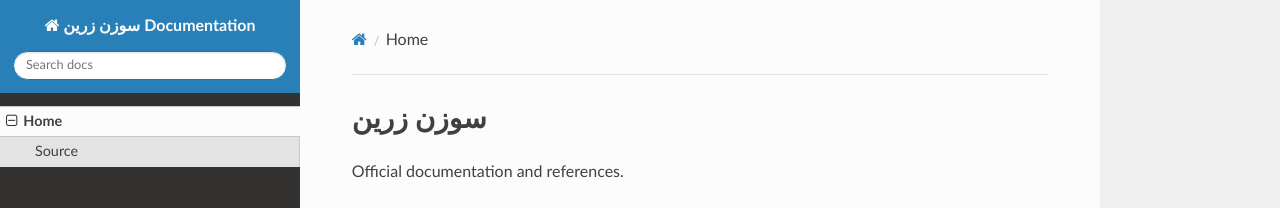
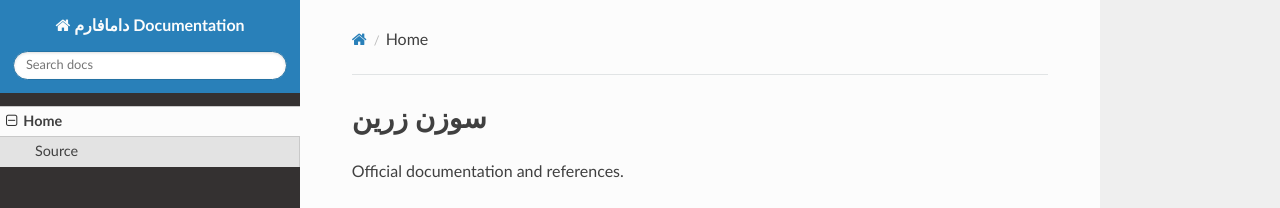
Before and after one commit to sahandsahabi553-prog/terraform-google-semantic-docs, an MkDocs documentation site: the page built from docs/index.md, in a window 1280 px wide. Shown: the top 208 px of the page. Built offline with MkDocs 1.6.1, drawn with Linux system fonts in a browser that asks for light colours; nearby versions of some CDN libraries.

```diff
--- a/mkdocs.yml
+++ b/mkdocs.yml
@@ -1,4 +1,4 @@
-site_name: سوزن زرین Documentation
+site_name: دامافارم Documentation
 nav:
   - Home: index.md
 theme: readthedocs
```
